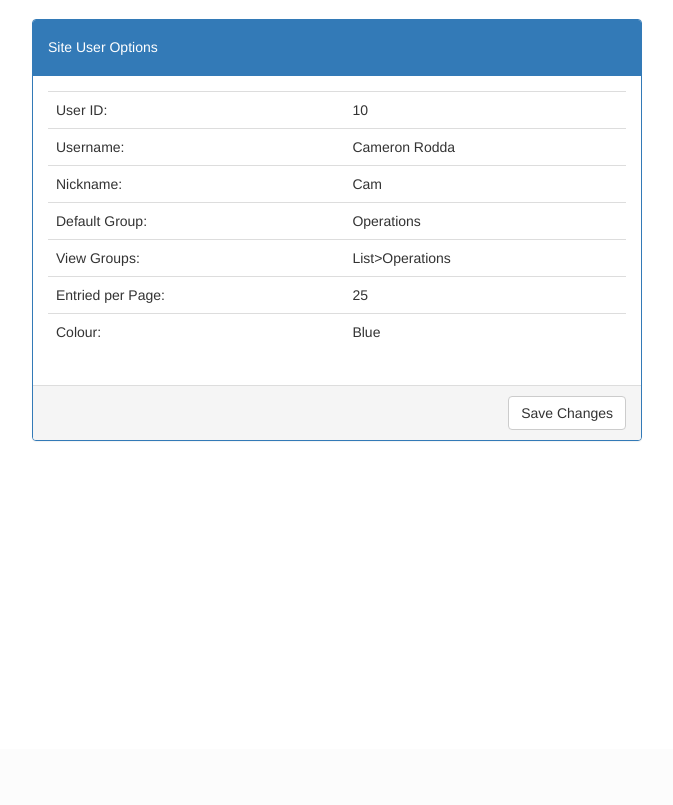
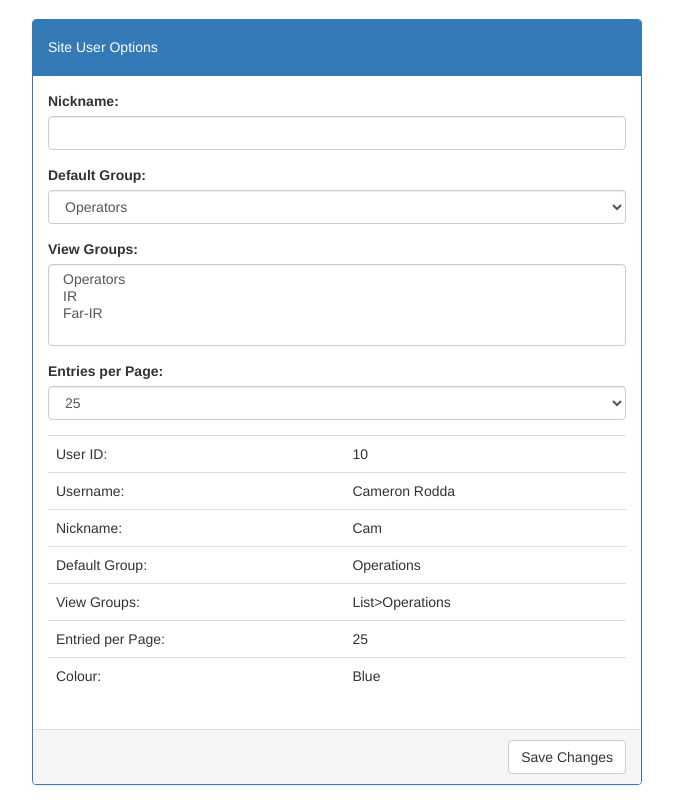
Before and after one commit to nomad-cam/slog, a Flask app: page /options/ in a window 1280 px wide. Shown: the part 51-856 px from the top of the page, without its empty margins (303-976 px from the left). Before the commit the page ends 492 px from the top, so only its background shows below. Run offline with Flask 2, Linux system fonts and the light colour scheme; some libraries are stand-ins or nearby versions.

Commit message:
moved to flask-bootstrap; using flask-wtf; testing on options page...

```diff
--- a/slog/__init__.py
+++ b/slog/__init__.py
@@ -1,8 +1,10 @@
 from flask import Flask
+from flask_bootstrap import Bootstrap
 import os
 
 BASE_DIR = os.path.dirname(os.path.abspath(__file__))
 
 app = Flask(__name__)
+Bootstrap(app)
 
 import slog.views
--- a/slog/templates/index.html
+++ b/slog/templates/index.html
@@ -1,4 +1,4 @@
-{% extends "template.html" %}
+{% extends "slog_template.html" %}
 
 {% block navbar_btns %}
 
--- a/slog/templates/options.html
+++ b/slog/templates/options.html
@@ -1,4 +1,5 @@
-{% extends "template.html" %}
+{% extends "slog_template.html" %}
+{% import "bootstrap/wtf.html" as wtf %}
 
 {% block main_display %}
 
@@ -11,6 +12,7 @@
                         <h5>Site User Options</h5>
                     </div>
                     <div class="panel-body">
+                        {{ wtf.quick_form(form) }}
                         <table class="table">
                             <tr>
                                 <td>User ID:</td>
--- /dev/null
+++ b/slog/templates/slog_template.html
@@ -0,0 +1,240 @@
+{% extends "bootstrap/base.html" %}
+
+{% block title %}
+SLog (Dev)
+{% endblock title %}
+
+{% block styles %}
+    {{ super() }}
+    <!-- FontAwesome -->
+    <link href="/static/css/font-awesome.min.css" rel="stylesheet">
+
+    <!-- Bootstrap -->
+    <!-- <link href="/static/css/bootstrap.min.css" rel="stylesheet"> -->
+    <link href="/static/css/bootstrap-popover-x.min.css" rel="stylesheet" media="all" type="text/css">
+    <link href="/static/css/bootstrap-mods.css" rel="stylesheet">
+    <link href="/static/css/text-avatar.css" rel="stylesheet">
+
+    <!-- JQuery -->
+    <link href="/static/css/jquery-ui.min.css" rel="stylesheet">
+    <link href="/static/css/jquery-ui.theme.min.css" rel="stylesheet">
+    <link href="/static/css/jquery-ui.structure.min.css" rel="stylesheet">
+    <link href="/static/css/jquery-ui.custom.css" rel="stylesheet">
+
+{% endblock styles %}
+
+{% block navbar %}
+    <!-- navbar header common to all pages -->
+    <nav role="navigation" class="navbar navbar-inverse navbar-fixed-top">
+        <!-- Brand and toggle get grouped for better mobile display -->
+        <div class="navbar-header">
+            <button type="button" data-target="#navbarCollapse" data-toggle="collapse" class="navbar-toggle">
+                <span class="sr-only">Toggle navigation</span>
+                <span class="icon-bar"></span>
+                <span class="icon-bar"></span>
+                <span class="icon-bar"></span>
+            </button>
+            <a href="#" class="navbar-brand">
+                <a class="brand" href="/"><img src="/static/img/donkey_logo.jpg" class="img-circle" width="28%"></a>
+            </a>
+        </div>
+        <!-- Collection of nav links, forms, and other content for toggling -->
+        <div id="navbarCollapse" class="collapse navbar-collapse">
+            <ul class="nav navbar-nav">
+                <li class="active"><a href="/">Home</a></li>
+
+                {% block navbar_btns %}
+                {% endblock %}
+
+            </ul>
+            <ul class="nav navbar-nav navbar-right">
+
+                {% block navbar_search %}
+                {%  endblock %}
+
+                <li>
+                    <div class="navbar-btn">
+                        <button type="button" class="btn btn-primary dropdown-toggle" data-toggle="dropdown" aria-haspopup="true" aria-expanded="false">
+                            CR <span class="caret"></span>
+                        </button>
+                        <!-- <a data-toggle="dropdown" class="dropdown-toggle" href="#">CR<b class="caret"></b></a> -->
+                        <ul role="menu" class="dropdown-menu">
+                            <li><a href="/options/">Options</a></li>
+                            <li><a href="/logout/">Logout</a></li>
+                        </ul>
+                    </div>
+                </li>
+            </ul>
+        </div>
+    </nav>
+{% endblock navbar %}
+
+{% block content %}
+    <!-- Modal Dialoges -->
+    <div id="add-remove-group-modal" class="modal fade" role="dialog">
+        <div class="modal-dialog modal-sm">
+            <!-- modal content -->
+            <div class="modal-content">
+                <div class="modal-header">
+                    <button type="button" class="close" data-dismiss="modal">&times;</button>
+                    <h4 class="modal-title">Add/Remove Displayed Groups</h4>
+                </div>
+                <div class="modal-body">
+                    <form role="form">
+                        <div class="form-group">
+                            <div class="btn-group custom-group-btn">
+                                <button class="btn btn-primary" id="groups" type="button" disabled>Operations</button>
+                                <button class="btn btn-primary"><span class="glyphicon glyphicon-remove"></span></button>
+                            </div>
+                            <div class="btn-group custom-group-btn">
+                                <button class="btn btn-primary" id="groups" type="button" disabled>MX1</button>
+                                <button class="btn btn-primary"><span class="glyphicon glyphicon-remove"></span></button>
+                            </div>
+                            <div class="btn-group custom-group-btn">
+                                <button class="btn btn-primary" id="groups" type="button" disabled>SWAX</button>
+                                <button class="btn btn-primary"><span class="glyphicon glyphicon-remove"></span></button>
+                            </div>
+                            <button class="btn btn-default custom-group-btn" type="button" data-toggle="modal" data-target="#group-select-modal"> <span class="glyphicon glyphicon-plus"></span> </button>
+
+                        </div>
+                    </form>
+                </div>
+                <div class="modal-footer">
+                    <button type="button" class="btn btn-default" data-dismiss="modal">Cancel</button>
+                    <button type="submit" class="btn btn-primary">Save Changes</button>
+                </div>
+            </div>
+        </div>
+    </div>
+
+    <div id="group-select-modal" class="popover popover-default">
+        <div class="arrow"></div>
+        <div class="popover-title">
+            <span class="close pull-right" data-dismiss="popover-x">&times;</span>
+            Group Selection
+        </div>
+        <div class="popover-content">
+            <p> <!-- Replace with autoGen list... -->
+            <div class="btn-group btn-group-sm custom-group-btn">
+                <button class="btn btn-primary" id="groups" type="button">OP</button>
+                <button class="btn btn-primary"><span class="glyphicon glyphicon-remove"></span></button>
+            </div>
+            <div class="btn-group btn-group-sm custom-group-btn">
+                <button class="btn btn-primary" id="groups" type="button">IR</button>
+                <button class="btn btn-primary"><span class="glyphicon glyphicon-remove"></span></button>
+            </div>
+            <div class="btn-group btn-group-sm custom-group-btn">
+                <button class="btn btn-primary" id="groups" type="button">Far-IR</button>
+                <button class="btn btn-primary"><span class="glyphicon glyphicon-remove"></span></button>
+            </div>
+            <div class="btn-group btn-group-sm custom-group-btn">
+                <button class="btn btn-primary" id="groups" type="button">MX1</button>
+                <button class="btn btn-primary"><span class="glyphicon glyphicon-remove"></span></button>
+            </div>
+            <div class="btn-group btn-group-sm custom-group-btn">
+                <button class="btn btn-primary" id="groups" type="button">MX2</button>
+                <button class="btn btn-primary"><span class="glyphicon glyphicon-remove"></span></button>
+            </div>
+            <div class="btn-group btn-group-sm custom-group-btn">
+                <button class="btn btn-primary" id="groups" type="button">IMT</button>
+                <button class="btn btn-primary"><span class="glyphicon glyphicon-remove"></span></button>
+            </div>
+            <div class="btn-group btn-group-sm custom-group-btn">
+                <button class="btn btn-primary" id="groups" type="button">PD</button>
+                <button class="btn btn-primary"><span class="glyphicon glyphicon-remove"></span></button>
+            </div>
+            <div class="btn-group btn-group-sm custom-group-btn">
+                <button class="btn btn-primary" id="groups" type="button">XAS</button>
+                <button class="btn btn-primary"><span class="glyphicon glyphicon-remove"></span></button>
+            </div>
+            <div class="btn-group btn-group-sm custom-group-btn">
+                <button class="btn btn-primary" id="groups" type="button">SWAX</button>
+                <button class="btn btn-primary"><span class="glyphicon glyphicon-remove"></span></button>
+            </div>
+            <div class="btn-group btn-group-sm custom-group-btn">
+                <button class="btn btn-primary" id="groups" type="button">SXR</button>
+                <button class="btn btn-primary"><span class="glyphicon glyphicon-remove"></span></button>
+            </div>
+            <div class="btn-group btn-group-sm custom-group-btn">
+                <button class="btn btn-primary" id="groups" type="button">SXR Imaging</button>
+                <button class="btn btn-primary"><span class="glyphicon glyphicon-remove"></span></button>
+            </div>
+            <div class="btn-group btn-group-sm custom-group-btn">
+                <button class="btn btn-primary" id="groups" type="button">Electrical</button>
+                <button class="btn btn-primary"><span class="glyphicon glyphicon-remove"></span></button>
+            </div>
+            <div class="btn-group btn-group-sm custom-group-btn">
+                <button class="btn btn-primary" id="groups" type="button">Electronics</button>
+                <button class="btn btn-primary"><span class="glyphicon glyphicon-remove"></span></button>
+            </div>
+            <div class="btn-group btn-group-sm custom-group-btn">
+                <button class="btn btn-primary" id="groups" type="button">Mechanical</button>
+                <button class="btn btn-primary"><span class="glyphicon glyphicon-remove"></span></button>
+            </div>
+            <div class="btn-group btn-group-sm custom-group-btn">
+                <button class="btn btn-primary" id="groups" type="button">Controls</button>
+                <button class="btn btn-primary"><span class="glyphicon glyphicon-remove"></span></button>
+            </div>
+            <div class="btn-group btn-group-sm custom-group-btn">
+                <button class="btn btn-primary" id="groups" type="button">IT</button>
+                <button class="btn btn-primary"><span class="glyphicon glyphicon-remove"></span></button>
+            </div>
+            <div class="btn-group btn-group-sm custom-group-btn">
+                <button class="btn btn-primary" id="groups" type="button">OHSE</button>
+                <button class="btn btn-primary"><span class="glyphicon glyphicon-remove"></span></button>
+            </div>
+            <div class="btn-group btn-group-sm custom-group-btn">
+                <button class="btn btn-primary" id="groups" type="button">OHSE Committe</button>
+                <button class="btn btn-primary"><span class="glyphicon glyphicon-remove"></span></button>
+            </div>
+            </p>
+        </div>
+        <div class="popover-footer">
+            <button type="submit" class="btn btn-sm btn-primary">Done</button>
+        </div>
+    </div>
+
+    <div id="test-modal" class="modal fade" role="dialog">
+        <div class="modal-dialog modal-sm">
+            <div class="modal-content">
+                <div class="modal-header">
+                    <button type="button" class="close" data-dismiss="modal">&times;</button>
+                    <h4 class="modal-title">Test Modal</h4>
+                </div>
+                <div class="modal-body">
+                    <p>Content</p>
+                </div>
+                <div class="modal-footer">
+                    <button type="button" class="btn btn-default" data-dismiss="modal">Cancel</button>
+                    <button type="submit" class="btn btn-primary">Save Changes</button>
+                </div>
+            </div>
+        </div>
+    </div>
+
+
+
+
+    {% block main_display %}
+    {% endblock %}
+
+{% endblock content %}
+
+{% block scripts %}
+    {{ super() }}
+    <script src="/static/js/jquery-ui.min.js"></script>
+    <script src="/static/js/bootstrap-popover-x.js"></script>
+    <script>
+        $("#date-navigation").datepicker({
+            inline: true
+        });
+
+        $(document).ready(function(){
+            $('#add-remove-group-modal-link').click(function(){
+                $('#add-remove-group-modal').modal('show');
+            });
+        });
+
+
+    </script>
+{% endblock scripts %}
--- a/slog/views.py
+++ b/slog/views.py
@@ -1,4 +1,8 @@
 from flask import render_template,session,redirect,url_for,request,current_app,make_response
+
+from flask.ext.wtf import Form
+from wtforms import StringField, SelectField, SelectMultipleField, SubmitField
+from wtforms.validators import DataRequired
 
 from slog import app
 from config import data
@@ -11,14 +15,28 @@ from datetime import datetime
 from avatar_generator import Avatar
 
 
+
 # desired paths /<groupUrl>/<year>/<month>/<day>
 @app.route('/')
 def slog():
     return render_template('index.html')
 
-@app.route('/options/')
+class OptionsForm(Form):
+    group_choices = [('1','Operators'),('2','IR'),('3','Far-IR')]
+    page_choices = [('1','25'),('2','50'),('3','75'),('4','100'),('5','ALL')]
+    nickname = StringField('Nickname:', validators=[DataRequired()])
+    default_group = SelectField('Default Group:', choices=group_choices, validators=[DataRequired()])
+    view_gropus = SelectMultipleField('View Groups:', choices=group_choices, validators=[DataRequired()])
+    entries_per_page = SelectField('Entries per Page:', choices=page_choices, validators=[DataRequired()])
+    # submit = SubmitField('Save Changes') #needed in footer of panel
+    pass
+
+@app.route('/options/', methods=['GET', 'POST'])
 def options():
-    return render_template('options.html')
+    form = OptionsForm()
+    if form.validate_on_submit():
+        pass
+    return render_template('options.html', form=form)
 
 #https://github.com/maethor/avatar-generator
 @app.route('/avatar.png')
```
